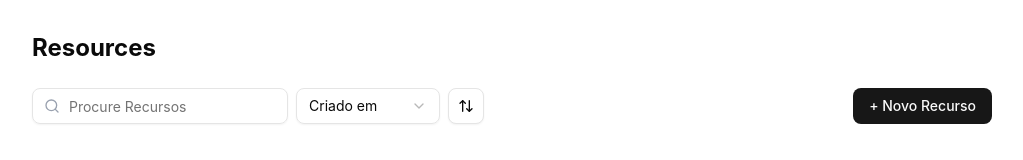
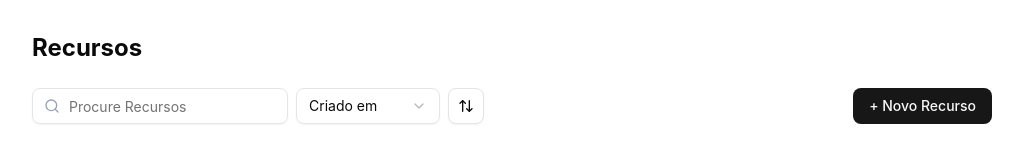
Before and after one commit to gabriotz/Desafio-Tecnico-VLAB-fullstack, a React (Vite) app in the folder frontend/: page / in a window 1280 px wide. Shown: the top 160 px of the page, without its empty margins (128-1151 px from the left). Built offline with nearby package versions, Linux system fonts and the light colour scheme.

Commit message:
translation

```diff
--- a/frontend/src/pages/Home/index.tsx
+++ b/frontend/src/pages/Home/index.tsx
@@ -79,7 +79,7 @@
 
   return (
     <div className="p-8 max-w-5xl mx-auto">
-      <h1 className="text-2xl font-bold mb-6">Resources</h1>
+      <h1 className="text-2xl font-bold mb-6">Recursos</h1>
 
       <div className="flex justify-between items-center mb-4">
         <div className="flex gap-2">
```
